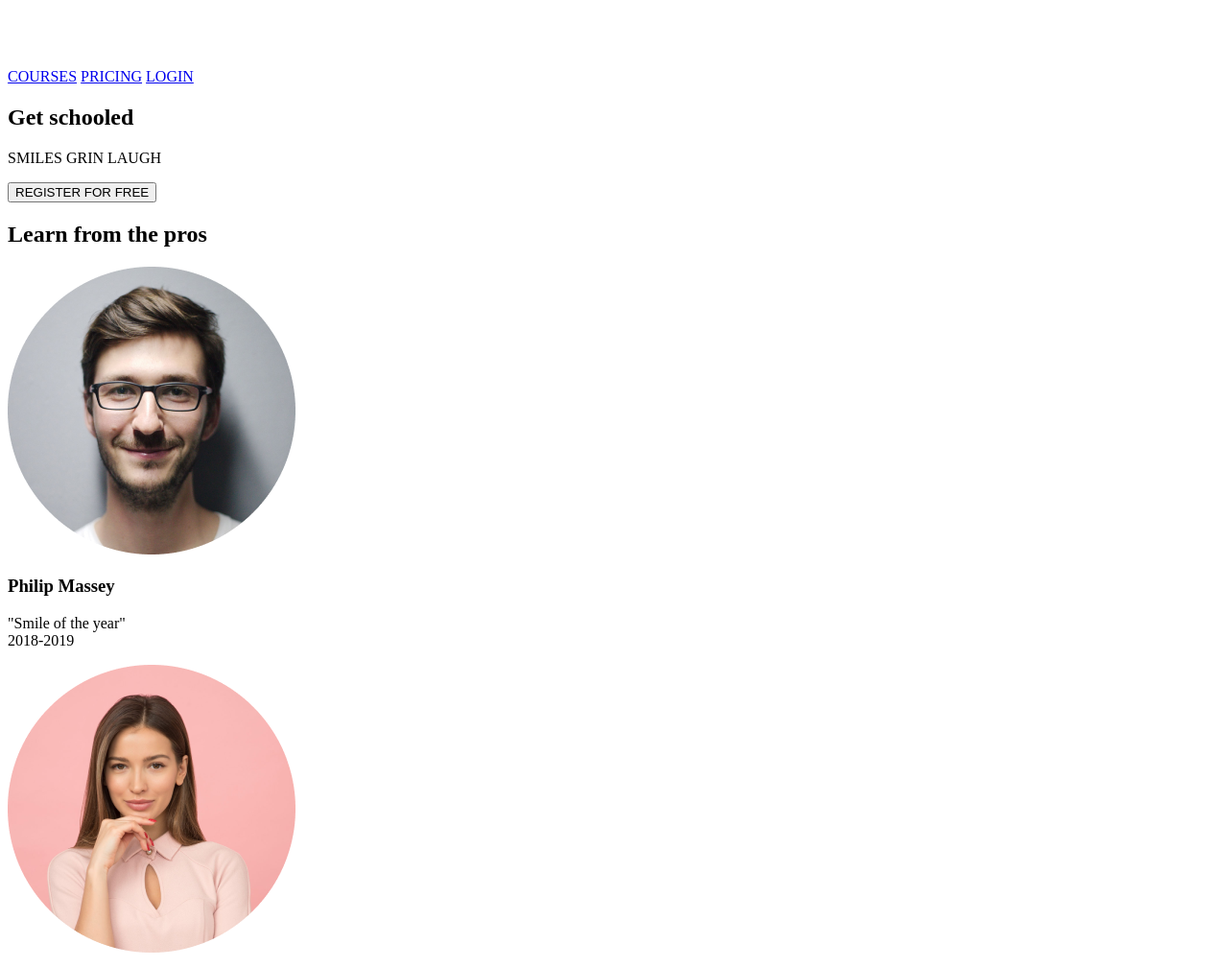
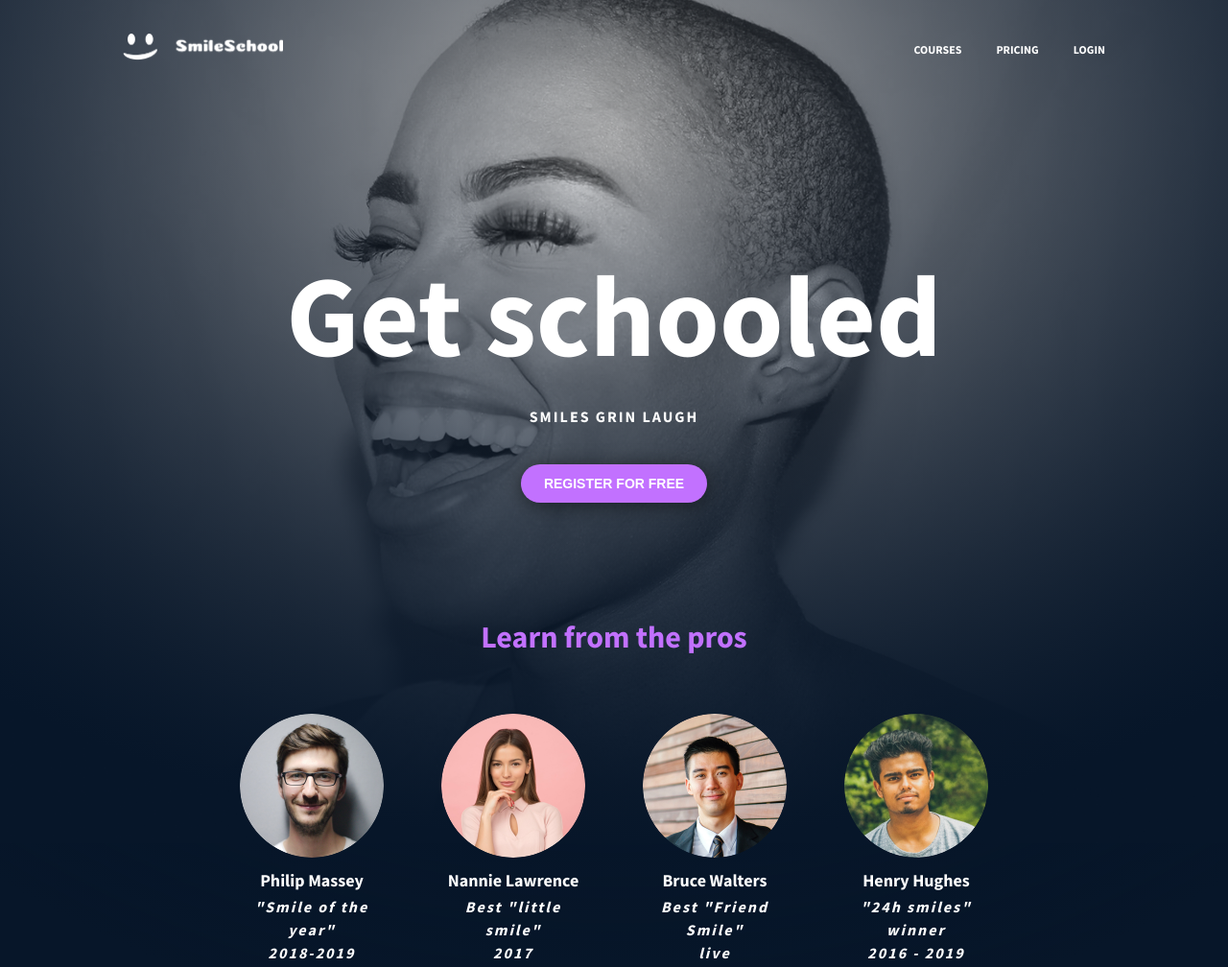
Before and after one commit to Gromuf/holbertonschool-web-development, a plain HTML site: page css_advanced/index.html in a window 1280 px wide. Shown: the top 1008 px of the page at 96% size. Drawn offline with Linux system fonts and the light colour scheme.

Commit message:
task 2 not happy about it but i'll come back later

```diff
--- a/css_advanced/index.html
+++ b/css_advanced/index.html
@@ -4,6 +4,10 @@
     <meta charset="UTF-8" />
     <meta name="viewport" content="width=device-width, initial-scale=1.0" />
     <title>Document</title>
+    <link
+      href="https://fonts.googleapis.com/css2?family=Source+Sans+Pro:wght@700&display=swap"
+      rel="stylesheet"
+    />
     <link rel="stylesheet" href="styles.css" />
   </head>
   <body>
--- a/css_advanced/styles.css
+++ b/css_advanced/styles.css
@@ -0,0 +1,190 @@
+/* RESET de base */
+* {
+  box-sizing: border-box;
+  margin: 0;
+  padding: 0;
+}
+
+/* body */
+body {
+  font-family: 'Source Sans Pro', sans-serif;
+  position: relative;
+  color: white;
+  background-color: #071629; /* base */
+  overflow-x: hidden;
+}
+
+/* IMAGE + GRADIENT */
+body::before {
+  content: "";
+  position: absolute;
+  top: 0;
+  left: 50%;
+  transform: translateX(-50%);
+  width: 100vw;
+  height: 1093px;
+
+  background:
+    radial-gradient(
+      85.9% 85.9% at 50% 14.1%,
+      rgba(41, 48, 61, 0.0001) 0%,
+      #071629 100%
+    ),
+    url('images/Background.png');
+
+  background-repeat: no-repeat;
+  background-size: 100% auto; /* ⬅️ étire horizontalement */
+  background-position: center top;
+  background-blend-mode: normal, color;
+
+  z-index: 0;
+  pointer-events: none;
+}
+
+/* HEADER */
+header {
+  width: 100%;
+  padding: 35px 10%;
+  display: flex;
+  justify-content: space-between;
+  align-items: center;
+  position: relative;
+  z-index: 2;
+}
+
+/* Logo */
+header > a img {
+  height: 29.46px;
+}
+
+/* Bloc des liens */
+header > div {
+  display: flex;
+  gap: 36px;
+  align-items: center;
+}
+
+/* Liens */
+header > div a {
+  font-weight: 700;
+  font-size: 12px;
+  line-height: 15px;
+  color: #ffffff;
+  text-decoration: none;
+  transition: color 0.3s;
+}
+
+header > div a:hover {
+  color: #c271ff;
+}
+
+main {
+  position: relative;
+  z-index: 2;
+}
+
+/* SECTION BANNER ("Get schooled") */
+main section:first-of-type {
+  display: flex;
+  flex-direction: column;
+  align-items: center;
+  text-align: center;
+  padding: 150px 10% 100px;
+}
+
+/* Get schooled */
+main section:first-of-type h1 {
+  font-size: 120px;
+  line-height: 151px;
+  font-weight: 700;
+  margin-bottom: 20px;
+}
+
+/* SMILES GRIN LAUGH */
+main section:first-of-type p {
+  font-size: 16px;
+  font-weight: 700;
+  letter-spacing: 2px;
+  line-height: 20px;
+  margin-bottom: 40px;
+}
+
+/* REGISTER BUTTON */
+main section:first-of-type button {
+  background-color: #C271FF;
+  color: white;
+  font-size: 14px;
+  font-weight: 600;
+  padding: 12px 24px;
+  border: none;
+  border-radius: 22px;
+  cursor: pointer;
+  box-shadow: 0px 2px 20px rgba(0, 0, 0, 0.5);
+  margin-bottom: 120px;
+  transition: background-color 0.3s ease;
+}
+
+main section:first-of-type button:hover {
+  background-color: #a950e0;
+}
+
+/* Learn from the pros */
+main section:first-of-type h2 {
+  color: #C271FF;
+  font-size: 32px;
+  font-weight: 700;
+  line-height: 40px;
+  margin-bottom: 60px;
+}
+
+/* PROS BLOCK */
+main section:first-of-type > div:last-child > div {
+  display: flex;
+  justify-content: center;
+  gap: 60px;
+  flex-wrap: wrap;
+}
+
+/* Each pro card */
+main section:first-of-type > div:last-child > div > div {
+  position: relative;
+  width: 150px;
+  height: 237px; /* Hauteur exacte Figma */
+  text-align: center;
+}
+
+/* Avatar */
+main section:first-of-type > div:last-child > div > div > img {
+  position: absolute;
+  top: 0;
+  left: 0;
+  width: 150px;
+  height: 150px;
+  border-radius: 50%;
+  object-fit: cover;
+}
+
+/* Name */
+main section:first-of-type > div:last-child > div > div > h3 {
+  position: absolute;
+  top: calc(50% - 13.5px + 55px); /* 13.5 = 27px/2 */
+  left: 0;
+  right: 0;
+  font-size: 18px;
+  font-weight: 900;
+  line-height: 27px;
+  color: white;
+}
+
+/* Description */
+main section:first-of-type > div:last-child > div > div > p {
+  position: absolute;
+  top: calc(50% - 24px + 94.5px); /* 24 = 48px/2 */
+  left: 0;
+  right: 0;
+  font-style: italic;
+  font-weight: 400;
+  font-size: 16px;
+  line-height: 24px;
+  color: white;
+}
```
Also changed, not shown: css_advanced/images/Background.png (added).
